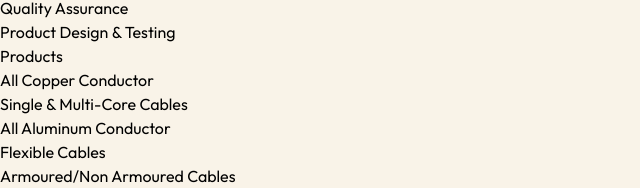
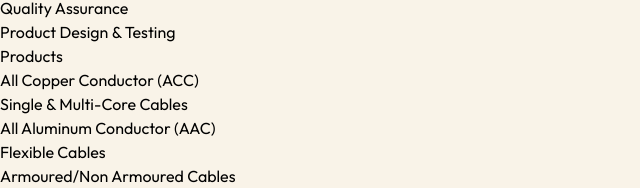
Before and after one commit to Olamidehash1234/MicCom, a React (Vite) app: page /products in a window 1280 px wide. Shown: the part 1996-2184 px from the top of the page, without its empty margins (0-640 px from the left). Built offline with nearby package versions, Linux system fonts and the light colour scheme.

Commit message:
corrections made in the footer

```diff
--- a/src/components/Footer.tsx
+++ b/src/components/Footer.tsx
@@ -65,7 +65,7 @@ export default function Footer() {
             <ul className="space-y-[14px]">
               <li>
                 <a href="/products#copper" className="hover:text-[#E25319] text-[#001D0D]  text-[14px]">
-                  All Copper Conductor
+                  All Copper Conductor (ACC)
                 </a>
               </li>
               <li>
@@ -78,7 +78,7 @@ export default function Footer() {
                   href="/products#aluminum"
                   className="hover:text-[#E25319] text-[#001D0D]  text-[14px]"
                 >
-                  All Aluminum Conductor
+                  All Aluminum Conductor (AAC)
                 </a>
               </li>
               <li>
--- a/src/pages/careers/Images.tsx
+++ b/src/pages/careers/Images.tsx
@@ -26,9 +26,6 @@ export default function CareerCards() {
     {
       text: "Learn more about our strategic partnership with tertiary institutions",
     },
-    // {
-    //   text: "Learn more about our Graduate training programmes",
-    // },
     {
       text: "Learn more about our Students Internship programmes",
     },
```
